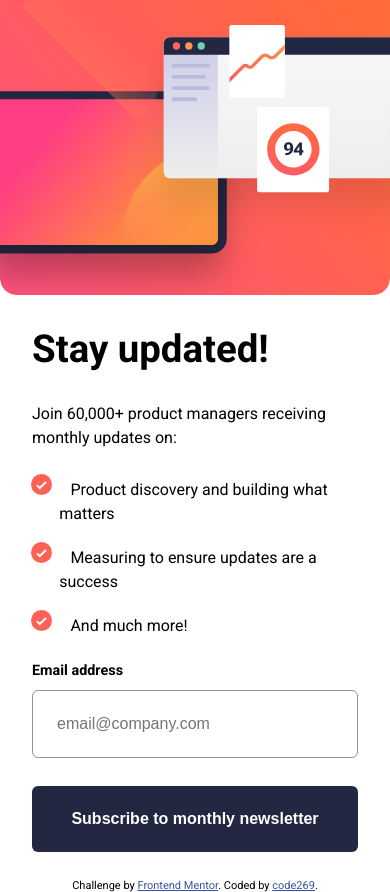
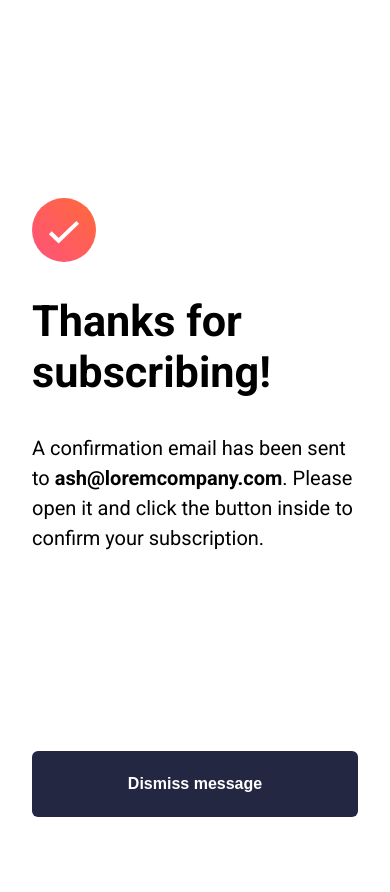
Before and after one commit to code269/fem-newsletter-signup, a plain HTML site: page index.html in a window 390 px wide. After the commit the page ends 844 px from the top, so only its background shows below. Drawn offline with Linux system fonts and the light colour scheme.

Commit message:
Completed mobile success page

```diff
--- a/index.html
+++ b/index.html
@@ -25,11 +25,12 @@
   <body>
     <main class="wrapper">
       <img
-        class="signup-img"
+        class="signup-img hidden"
         src="./assets/images/illustration-sign-up-mobile.svg"
         alt="Signup illustration"
       />
-      <section class="content">
+      <!-- TODO -- Currently hidden -->
+      <section id="default-section" class="content hidden">
         <h1>Stay updated!</h1>
         <p>Join 60,000+ product managers receiving monthly updates on:</p>
 
@@ -48,26 +49,41 @@
             type="email"
             placeholder="email@company.com"
           />
-          <button class="form__button block">
+          <button id="subscribe-button" class="form__button block">
             Subscribe to monthly newsletter
           </button>
         </form>
-        <!-- Sign-up form end -->
+      </section>
+      <!-- Sign-up form end -->
 
-        <!-- Success message start -->
-        <div class="success-message hidden">
-          Thanks for subscribing! A confirmation email has been sent to
-          ash@loremcompany.com. Please open it and click the button inside to
-          confirm your subscription. Dismiss message
+      <!-- Success message start -->
+      <!-- TODO -- Current visible -->
+      <section id="success-msg" class="success-message content">
+        <div class="success__wrapper">
+          <img
+            src="./assets/images/icon-success.svg"
+            alt="Success icon"
+            class="success-message__img"
+          />
+          <h1>Thanks for subscribing!</h1>
+          <p>
+            A confirmation email has been sent to
+            <strong>ash@loremcompany.com</strong>. Please open it and click the
+            button inside to confirm your subscription.
+          </p>
         </div>
-        <!-- Success message end -->
+        <button id="dismiss-button" class="form__button block">
+          Dismiss message
+        </button>
       </section>
+      <!-- Success message end -->
+
+      <!-- <footer class="attribution">
+        Challenge by
+        <a href="https://www.frontendmentor.io?ref=challenge" target="_blank"
+          >Frontend Mentor</a
+        >. Coded by <a href="#">code269</a>.
+      </footer> -->
     </main>
-    <footer class="attribution">
-      Challenge by
-      <a href="https://www.frontendmentor.io?ref=challenge" target="_blank"
-        >Frontend Mentor</a
-      >. Coded by <a href="#">code269</a>.
-    </footer>
   </body>
 </html>
--- a/styles.css
+++ b/styles.css
@@ -47,6 +47,11 @@ button {
 
 body {
   font-family: 'Roboto', sans-serif;
+  /* min-height: 100vh; */
+}
+
+main {
+  min-height: 100vh;
 }
 
 h1 {
@@ -113,6 +118,29 @@ li::before {
   background-color: var(--fc-red);
 }
 
+.success-message {
+  display: flex;
+  flex-direction: column;
+  justify-content: center;
+  min-height: 100vh;
+}
+
+.success-message__img {
+  max-width: 4em;
+}
+
+.success__wrapper {
+  margin-block: auto;
+}
+
+.success__wrapper h1 {
+  font-size: 2.7rem;
+}
+
+.success__wrapper p {
+  font-size: 1.25rem;
+}
+
 .block {
   display: block;
 }
@@ -122,11 +150,11 @@ li::before {
 }
 
 /* Default footer */
-.attribution {
-  font-size: 11px;
+/* .attribution {
+  font-size: 12px;
   text-align: center;
 }
 
 .attribution a {
   color: hsl(228, 45%, 44%);
-}
+} */
```
Also changed, not shown: index.js (added), to-do.txt.
